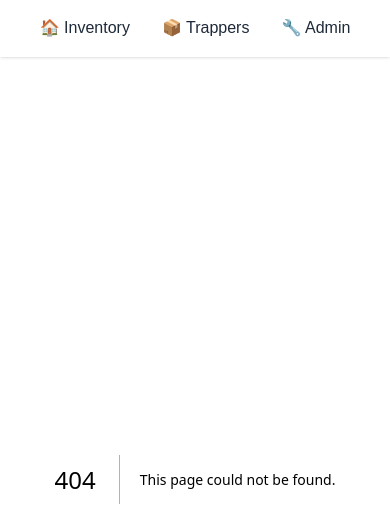
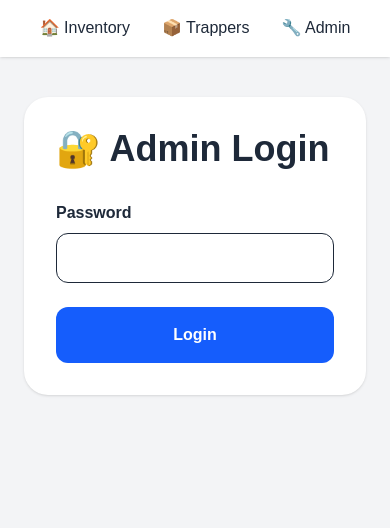
Before and after one commit to bakerboy410/Oak-Apartment-Inventory, a Next.js app: page /login in a window 390 px wide. Before the commit this address had no page. Shown: the top 528 px of the page. Built offline with nearby package versions, Linux system fonts and the light colour scheme.

Commit message:
Polish admin inventory mobile layout

```diff
--- /dev/null
+++ b/app/api/login/route.ts
@@ -0,0 +1,27 @@
+import { NextResponse } from "next/server";
+
+export async function POST(request: Request) {
+  const body = await request.json();
+
+  const password = body.password;
+
+  if (password !== process.env.ADMIN_PASSWORD) {
+    return NextResponse.json({ error: "Invalid password" }, { status: 401 });
+  }
+
+  const response = NextResponse.json({
+    success: true,
+  });
+
+  response.cookies.set({
+    name: "admin_session",
+    value: "authenticated",
+    httpOnly: true,
+    secure: process.env.NODE_ENV === "production",
+    sameSite: "strict",
+    path: "/",
+    maxAge: 60 * 60 * 24,
+  });
+
+  return response;
+}
--- /dev/null
+++ b/app/login/page.tsx
@@ -0,0 +1,66 @@
+"use client";
+
+import { useState } from "react";
+import { useRouter } from "next/navigation";
+
+export default function LoginPage() {
+  const router = useRouter();
+
+  const [password, setPassword] = useState("");
+  const [loading, setLoading] = useState(false);
+
+  async function handleSubmit(e: React.FormEvent) {
+    e.preventDefault();
+
+    setLoading(true);
+
+    const res = await fetch("/api/login", {
+      method: "POST",
+      headers: {
+        "Content-Type": "application/json",
+      },
+      body: JSON.stringify({
+        password,
+      }),
+    });
+
+    setLoading(false);
+
+    if (!res.ok) {
+      alert("Incorrect password");
+      return;
+    }
+
+    router.push("/admin");
+    router.refresh();
+  }
+
+  return (
+    <main className="min-h-screen bg-gray-100 px-6 py-10 text-gray-800">
+      <div className="mx-auto max-w-md rounded-3xl bg-white p-8 shadow">
+        <h1 className="text-4xl font-bold">🔐 Admin Login</h1>
+
+        <form onSubmit={handleSubmit} className="mt-8 space-y-6">
+          <div>
+            <label className="mb-2 block font-semibold">Password</label>
+
+            <input
+              type="password"
+              value={password}
+              onChange={(e) => setPassword(e.target.value)}
+              className="w-full rounded-xl border px-4 py-3"
+              required
+            />
+          </div>
+
+          <button
+            disabled={loading}
+            className="w-full rounded-xl bg-blue-600 py-4 font-bold text-white hover:bg-blue-700"
+          >
+            {loading ? "Checking..." : "Login"}
+          </button>
+        </form>
+      </div>
+    </main>
+  );
+}
--- a/components/admin/AdminInventoryClient.tsx
+++ b/components/admin/AdminInventoryClient.tsx
@@ -37,8 +37,8 @@ export default function AdminInventoryClient({ items }: Props) {
       <div className="space-y-6">
         {filteredItems.map((item) => (
           <div key={item.id} className="rounded-3xl bg-white p-6 shadow">
-            <div className="flex items-center justify-between">
-              <div className="flex gap-6">
+            <div className="flex flex-col gap-6 md:flex-row md:items-center md:justify-between">
+              <div className="flex flex-col gap-4 sm:flex-row sm:gap-6">
                 {item.images[0] && (
                   <Image
                     src={item.images[0].url}
@@ -56,7 +56,9 @@ export default function AdminInventoryClient({ items }: Props) {
 
                   <p className="text-gray-700">{item.description}</p>
 
-                  <p className="mt-2 text-sm text-gray-600">{item.store}</p>
+                  <p className="mt-2 text-sm text-gray-600">
+                    Store {item.store}
+                  </p>
 
                   {item.hasQuantity && (
                     <p className="mt-1 font-semibold text-gray-900">
@@ -66,10 +68,10 @@ export default function AdminInventoryClient({ items }: Props) {
                 </div>
               </div>
 
-              <div className="flex gap-3">
+              <div className="flex flex-wrap gap-3">
                 <Link
                   href={`/admin/inventory/${item.id}/variant/new`}
-                  className="rounded-lg bg-green-600 px-4 py-2 text-white"
+                  className="rounded-lg bg-green-600 px-4 py-2 text-sm font-semibold text-white transition hover:bg-green-700"
                 >
                   Add Variant
                 </Link>
@@ -80,12 +82,14 @@ export default function AdminInventoryClient({ items }: Props) {
 
             {item.variants.length > 0 && (
               <div className="mt-6 border-t pt-4">
-                <h3 className="font-semibold text-gray-800">Variants</h3>
+                <h3 className="text-lg font-semibold text-gray-800">
+                  Variants
+                </h3>
 
                 {item.variants.map((variant) => (
                   <div
                     key={variant.id}
-                    className="mt-3 flex justify-between rounded-lg bg-gray-50 px-4 py-3"
+                    className="mt-3 flex flex-col gap-3 rounded-lg bg-gray-50 px-4 py-3 sm:flex-row sm:items-center sm:justify-between"
                   >
                     <div>
                       <p className="font-medium text-gray-900">
--- /dev/null
+++ b/middleware.ts
@@ -0,0 +1,16 @@
+import { NextResponse } from "next/server";
+import type { NextRequest } from "next/server";
+
+export function middleware(request: NextRequest) {
+  const session = request.cookies.get("admin_session");
+
+  if (!session) {
+    return NextResponse.redirect(new URL("/login", request.url));
+  }
+
+  return NextResponse.next();
+}
+
+export const config = {
+  matcher: ["/admin/:path*"],
+};
```
Also changed, not shown: 1 other file (tests, documents, lock files or other folders).
